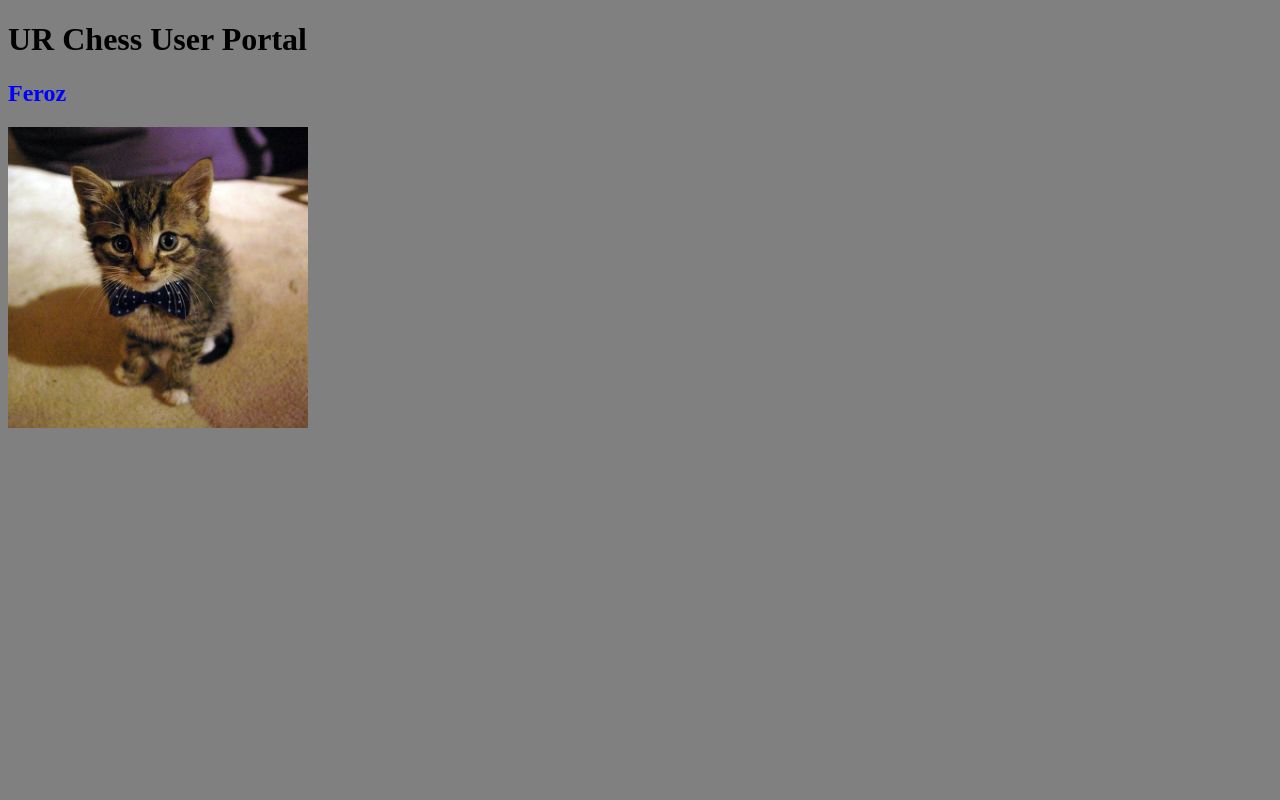
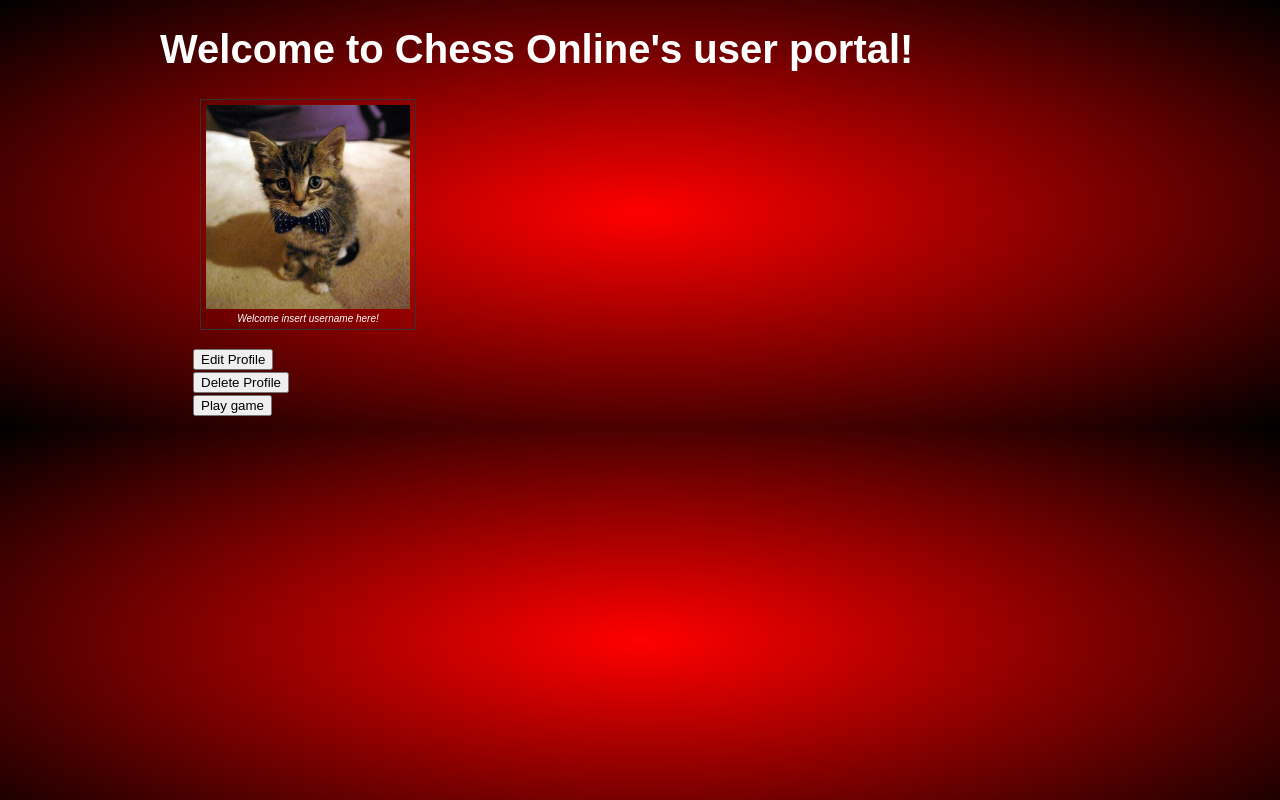
Before and after one commit to ferozrauf/checkers, a plain HTML site: page profile.html in a window 1280 px wide. Drawn offline with Linux system fonts and the light colour scheme.

Commit message:
added basis profile + css

```diff
--- a/mystyle.css
+++ b/mystyle.css
@@ -1,3 +1,37 @@
-body{ background-color: gray}
-h1{}
-h2{ color: blue;}
+body{
+	font-family: Arial, Helvetica, sans-serif;
+	color: #333333;
+	background: radial-gradient(red,black);
+}
+h2 { margin: 0; }
+h1{
+	font-size: 40px;
+	color: white;
+}
+figure {
+	border: 1px solid #333333;
+	width: 204px;
+	padding: 5px;
+	text-align: center;
+}
+figcaption {
+	display: block;
+	font-size: 10px;
+	font-style: italic;
+	color: white;
+}
+.container {
+	margin:  auto;
+	width: 80%;
+	max-width: 960px;
+	min-width: 320px;
+	border-collapse: collapse;
+}
+.container img {
+	width: 204px;
+	height: auto;
+}
+table, td, tr{
+	display: block;
+	margin-left: 10px;
+}
--- a/profile.html
+++ b/profile.html
@@ -1,17 +1,57 @@
 <!DOCTYPE html>
 <html>
 	<head>
-	<link rel="stylesheet" type"text/css" href="mystyle.css">
-	</head>
+	<link rel="stylesheet" href="mystyle.css">
+	<title>User Profiles</title>
+	<script src="jquery-1.11.3.js"></script>
+	<script type="text/javascript">
+	$(document).ready(function() {
+		document.getElementById("profile").innerHTML = "Welcome to Chess Online's user portal!";
+  // define a generic Ajax error handler:
+  // http://api.jquery.com/ajaxerror/
+  $(document).ajaxError(function() {
+    alert("Sorry, there was a problem!");
+
+  });
+  $("#deleteButton").click(function() {
+    $.ajax({
+      // The URL for the request -- note the simple REST API!
+      // all URLs are relative to http://localhost:3000/
+      url: "delete/" + localStorage.name,
+      type: "POST",
+      dataType : "text", // this URL returns a plain text string, not JSON
+      data : { name: localStorage.name
+             },
+      success: function( data ) {
+        console.log("You successfully deleted the user profile!", data);
+        if (data == 'OK') {
+			localStorage.clear();
+        	location.href = "index.html"
+        }
+      }
+    });
+  });
+});
+</script>
+</head>
+	<div class="container">
 	<body>
-		<h1>UR Chess User Portal</h1>
-
-		<script>
-		var username = "Feroz";
-		</script>
-
-		<h2><script>document.write(username)</script></h2>
-		<!-- have this image change depending on what picture the user pre-selected -->
-		<img id="profileImage" src="images/userpics/kitten.jpeg" style="width: 300px;"/>
+	<h1 id="profile">This is a placeholder</h1>
+	<figure>
+		<img src = "images/userpics/kitten.jpeg" alt ="usercat" ID = "usercat">
+		<figcaption>Welcome insert username here!</figcaption>
+	</figure>
+	<table>
+		<tr>
+			<td><button ID = "edit">Edit Profile</button></td>
+		</tr>
+		<tr>
+			<td><button ID = "delete">Delete Profile</button></td>
+		</tr>
+		<tr>
+			<td><button ID = "play">Play game</button></td>
+		</tr>
+	</table>
+	</div>
  	</body>
 </html>
```
